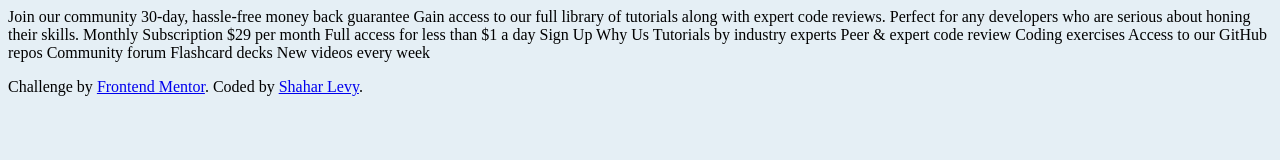
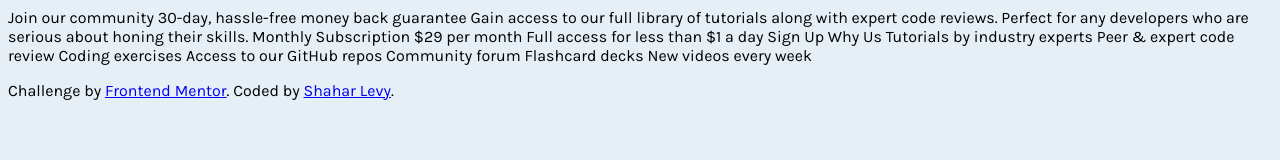
Before and after one commit to bzdom/single-price-grid-component-master, a plain HTML site: page index.html in a window 1280 px wide. Drawn offline with Linux system fonts and the light colour scheme.

Commit message:
set up body font

```diff
--- a/index.html
+++ b/index.html
@@ -14,16 +14,25 @@
 
     <title>Frontend Mentor | Single Price Grid Component</title>
     <link href="reset.css" rel="stylsheet" />
+    <link
+      href="https://fonts.googleapis.com/css2?family=Karla:wght@400;700&display=swap"
+      rel="stylesheet"
+    />
+
     <style>
       :root {
         --color_primary-cyan: hsl(179, 62%, 43%);
         --color_primary-bright-yellow: hsl(71, 73%, 54%);
         --color_natural-light-grey: hsl(204, 43%, 93%);
         --color_natural-grayish-blue: hsl(218, 22%, 67%);
+        --font-body: "Karla", -system-ui, -apple-system, BlinkMacSystemFont,
+          Segoe UI, Roboto, Helvetica, Arial, sans-serif, Apple Color Emoji,
+          Segoe UI Emoji, Segoe UI Symbol;
       }
 
       body {
         background-color: var(--color_natural-light-grey);
+        font-family: var(--font-body);
         font-size: 16px;
       }
     </style>
```
